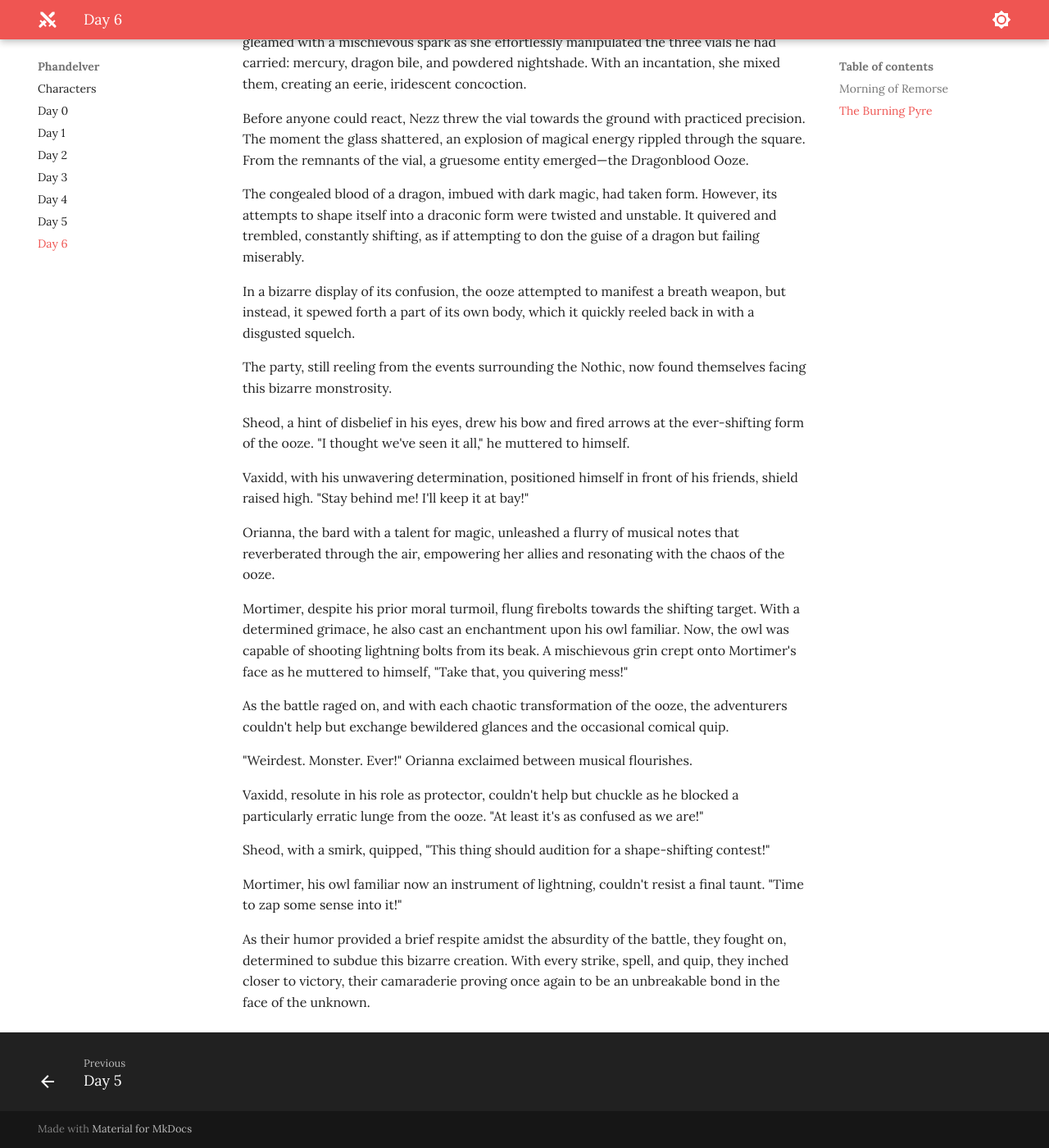
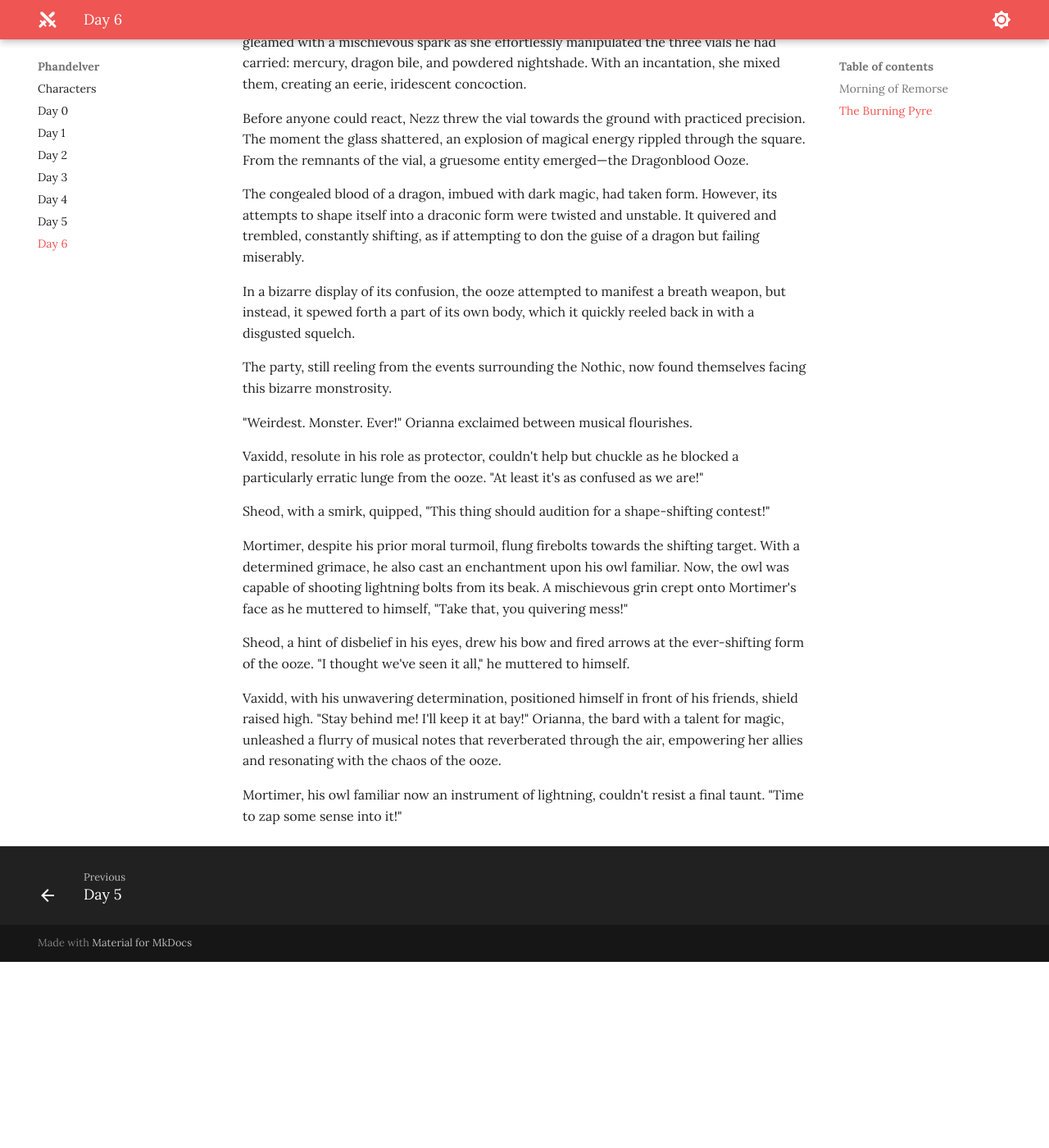
Before and after one commit to jonasmcferreira/adventures, an MkDocs documentation site: the page built from docs/phandelver/06.md, in a window 1280 px wide and 1400 px high, scrolled down 2692 px. Shown: the whole window at 82% size. Built offline with MkDocs 1.6.1 and Material for MkDocs 9.7.7, drawn with Linux system fonts in a browser that asks for light colours; after the commit the page ends 3865 px from its top, so only the background shows below that.

Commit message:
modified docs/phandelver/06.md

```diff
--- a/docs/phandelver/06.md
+++ b/docs/phandelver/06.md
@@ -68,22 +68,16 @@ In a bizarre display of its confusion, the ooze attempted to manifest a breath w
 
 The party, still reeling from the events surrounding the Nothic, now found themselves facing this bizarre monstrosity.
 
-Sheod, a hint of disbelief in his eyes, drew his bow and fired arrows at the ever-shifting form of the ooze. "I thought we've seen it all," he muttered to himself.
-
-Vaxidd, with his unwavering determination, positioned himself in front of his friends, shield raised high. "Stay behind me! I'll keep it at bay!"
-
-Orianna, the bard with a talent for magic, unleashed a flurry of musical notes that reverberated through the air, empowering her allies and resonating with the chaos of the ooze.
-
-Mortimer, despite his prior moral turmoil, flung firebolts towards the shifting target. With a determined grimace, he also cast an enchantment upon his owl familiar. Now, the owl was capable of shooting lightning bolts from its beak. A mischievous grin crept onto Mortimer's face as he muttered to himself, "Take that, you quivering mess!"
-
-As the battle raged on, and with each chaotic transformation of the ooze, the adventurers couldn't help but exchange bewildered glances and the occasional comical quip.
-
 "Weirdest. Monster. Ever!" Orianna exclaimed between musical flourishes.
 
 Vaxidd, resolute in his role as protector, couldn't help but chuckle as he blocked a particularly erratic lunge from the ooze. "At least it's as confused as we are!"
 
 Sheod, with a smirk, quipped, "This thing should audition for a shape-shifting contest!"
 
+Mortimer, despite his prior moral turmoil, flung firebolts towards the shifting target. With a determined grimace, he also cast an enchantment upon his owl familiar. Now, the owl was capable of shooting lightning bolts from its beak. A mischievous grin crept onto Mortimer's face as he muttered to himself, "Take that, you quivering mess!"
+
+Sheod, a hint of disbelief in his eyes, drew his bow and fired arrows at the ever-shifting form of the ooze. "I thought we've seen it all," he muttered to himself.
+
+Vaxidd, with his unwavering determination, positioned himself in front of his friends, shield raised high. "Stay behind me! I'll keep it at bay!" Orianna, the bard with a talent for magic, unleashed a flurry of musical notes that reverberated through the air, empowering her allies and resonating with the chaos of the ooze.
+
 Mortimer, his owl familiar now an instrument of lightning, couldn't resist a final taunt. "Time to zap some sense into it!"
-
-As their humor provided a brief respite amidst the absurdity of the battle, they fought on, determined to subdue this bizarre creation. With every strike, spell, and quip, they inched closer to victory, their camaraderie proving once again to be an unbreakable bond in the face of the unknown.
```
